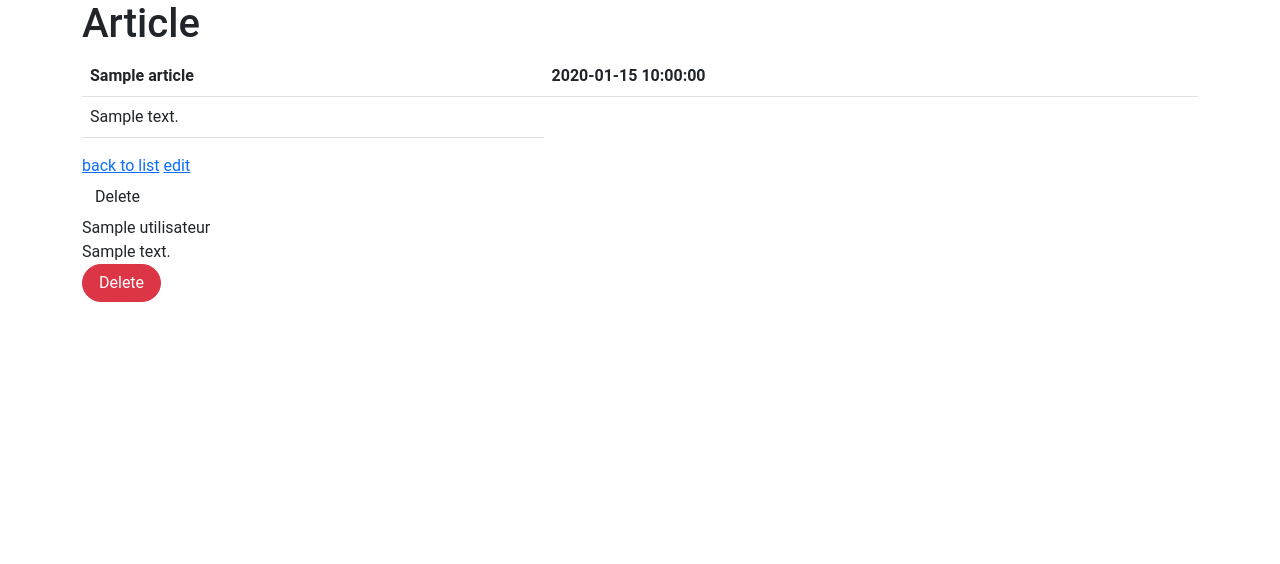
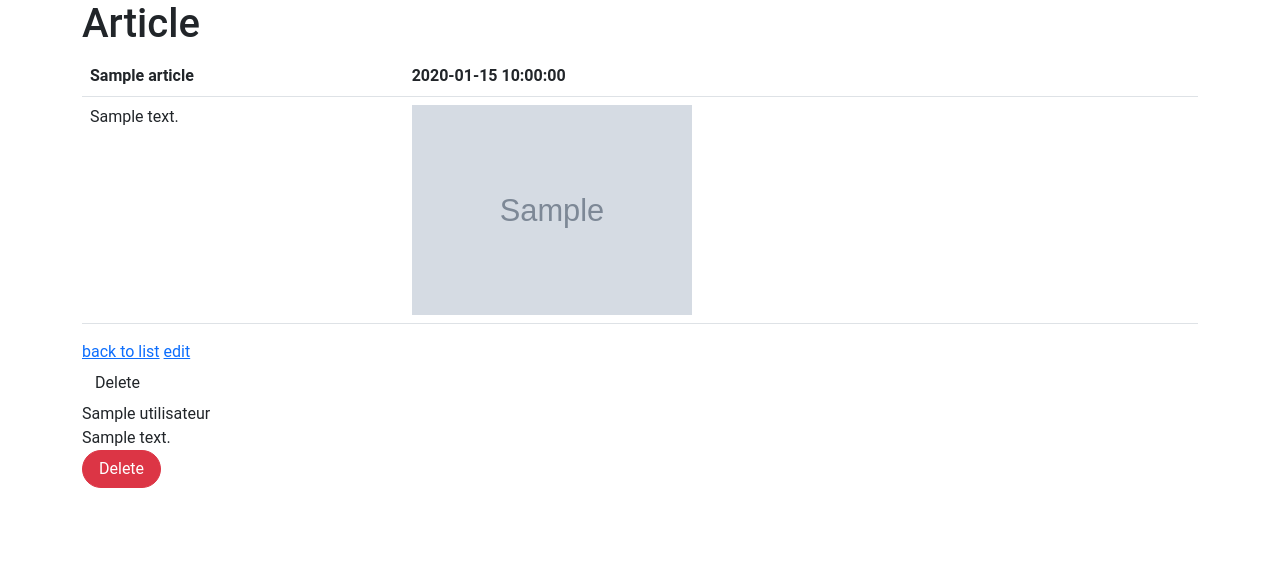
Before and after one commit to Dimi-Sama/PomPomExpress, a Symfony app: template templates/article/show.html.twig in a window 1280 px wide. Shown: the part 72-636 px from the top of the page. Run offline with Twig, Linux system fonts and the light colour scheme; the template is opened without the code that fills it: most values are stand-ins (such as "Sample title", 1, 10 or a date in 2020); grey boxes marked "Sample" are stand-in pictures; some libraries are stand-ins or nearby versions.

Commit message:
Image article back

```diff
--- a/templates/article/show.html.twig
+++ b/templates/article/show.html.twig
@@ -13,6 +13,9 @@
             </tr>
             <tr>
                 <td>{{ article.contenu }}</td>
+                <td>
+                <img style="width: 280px;" src="../../images/articles/{{ article.image }}">
+                </td>
             </tr>
         </tbody>
     </table>
```
